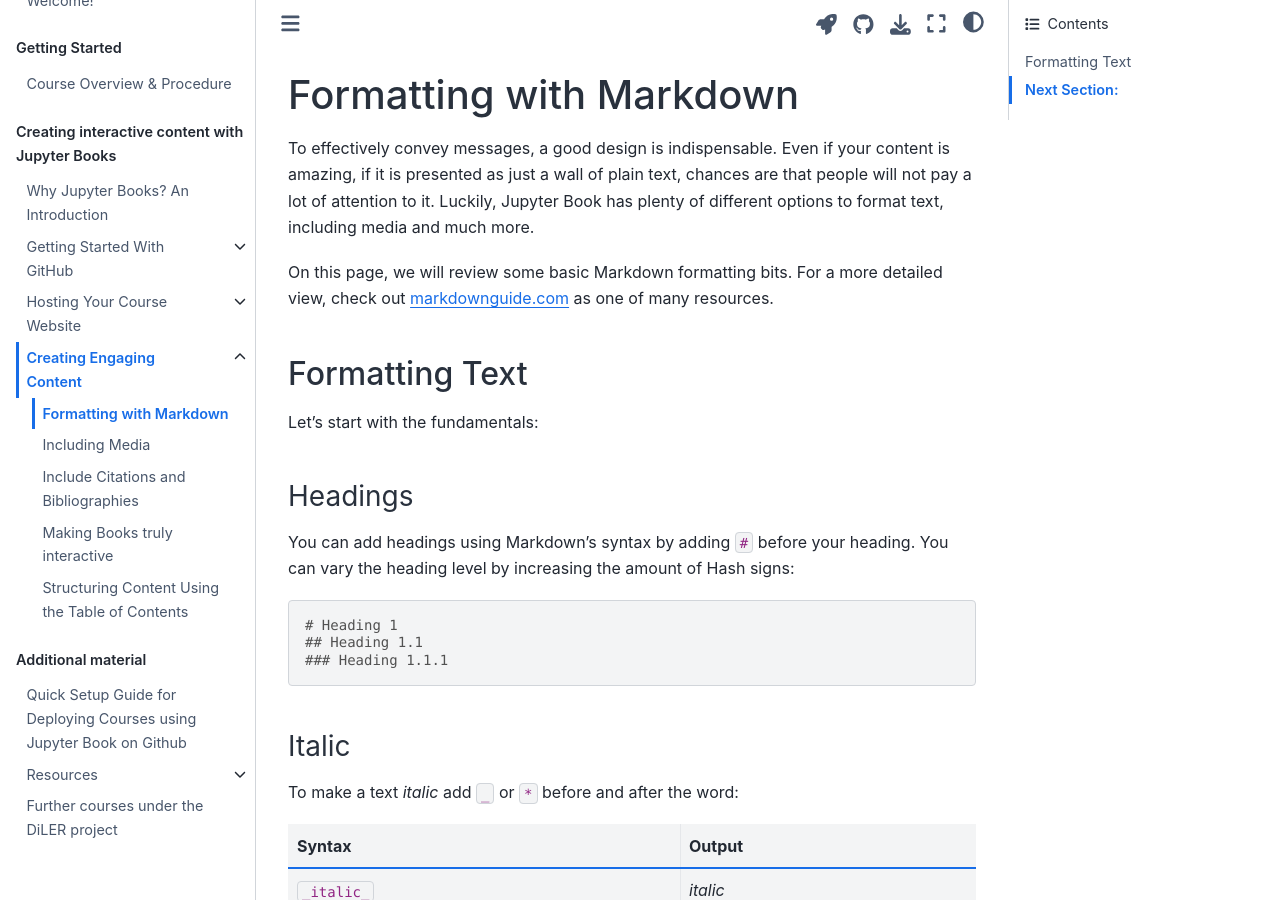
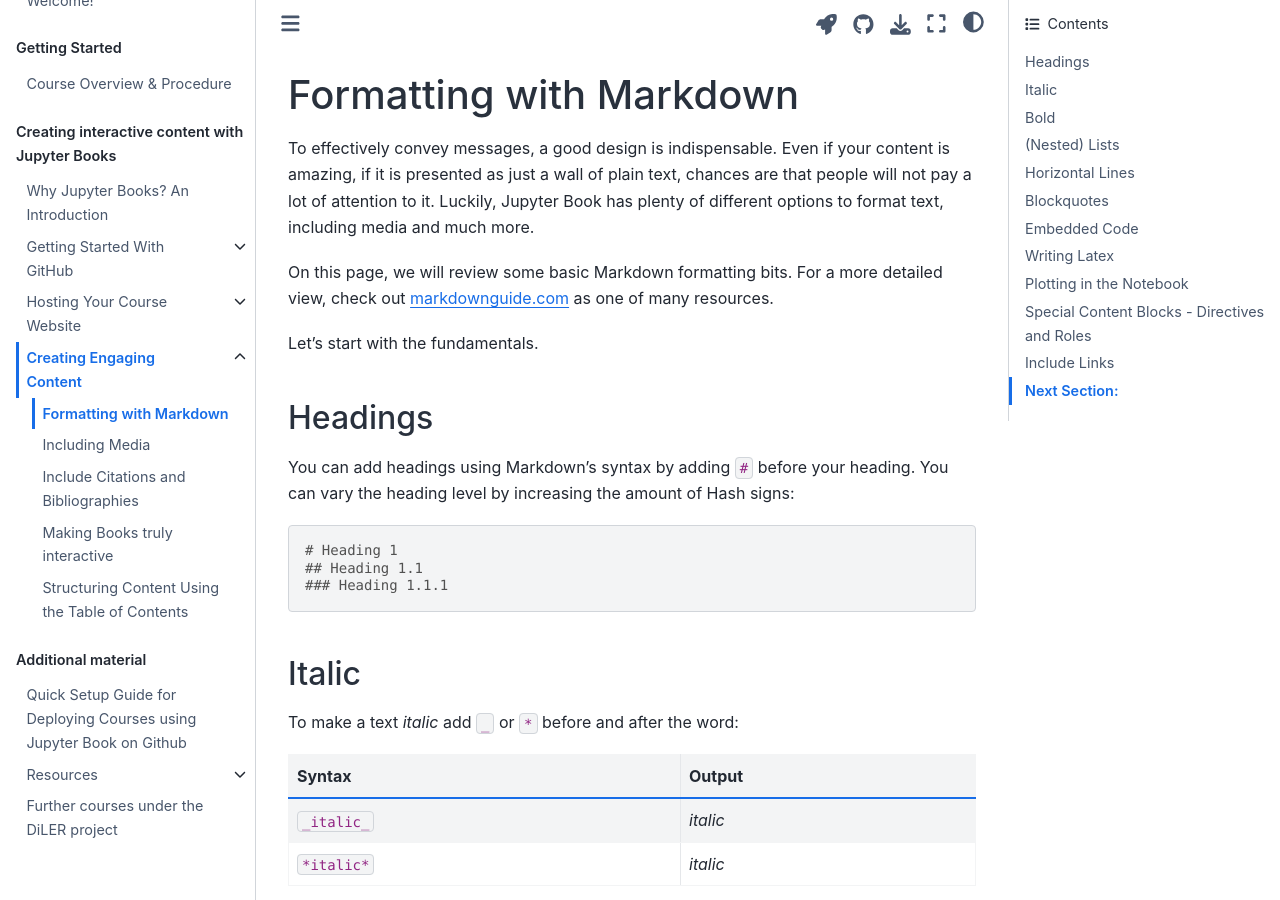
Before and after one commit to M-earnest/tutorial_jupyter_books, a Jupyter Book: the page built from content/3_create/markdown.md, in a window 1280 px wide and 900 px high. Built offline with Jupyter Book 1.0.4 settings and Sphinx 7.4.7 and the Sphinx Book theme 1.1.4, drawn with Linux system fonts in a browser that asks for light colours; pages that are not in the unit, such as notebooks, are missing from menus.

Commit message:
Update markdown.md

```diff
--- a/content/3_create/markdown.md
+++ b/content/3_create/markdown.md
@@ -17,10 +17,7 @@ Luckily, Jupyter Book has plenty of different options to format text, including
 
 On this page, we will review some basic Markdown formatting bits. For a more detailed view, check out [markdownguide.com](https://www.markdownguide.org/basic-syntax/) as one of many resources.
 
-
-## Formatting Text
-
-Let's start with the fundamentals:
+Let's start with the fundamentals.
 
 ### Headings
 
```
